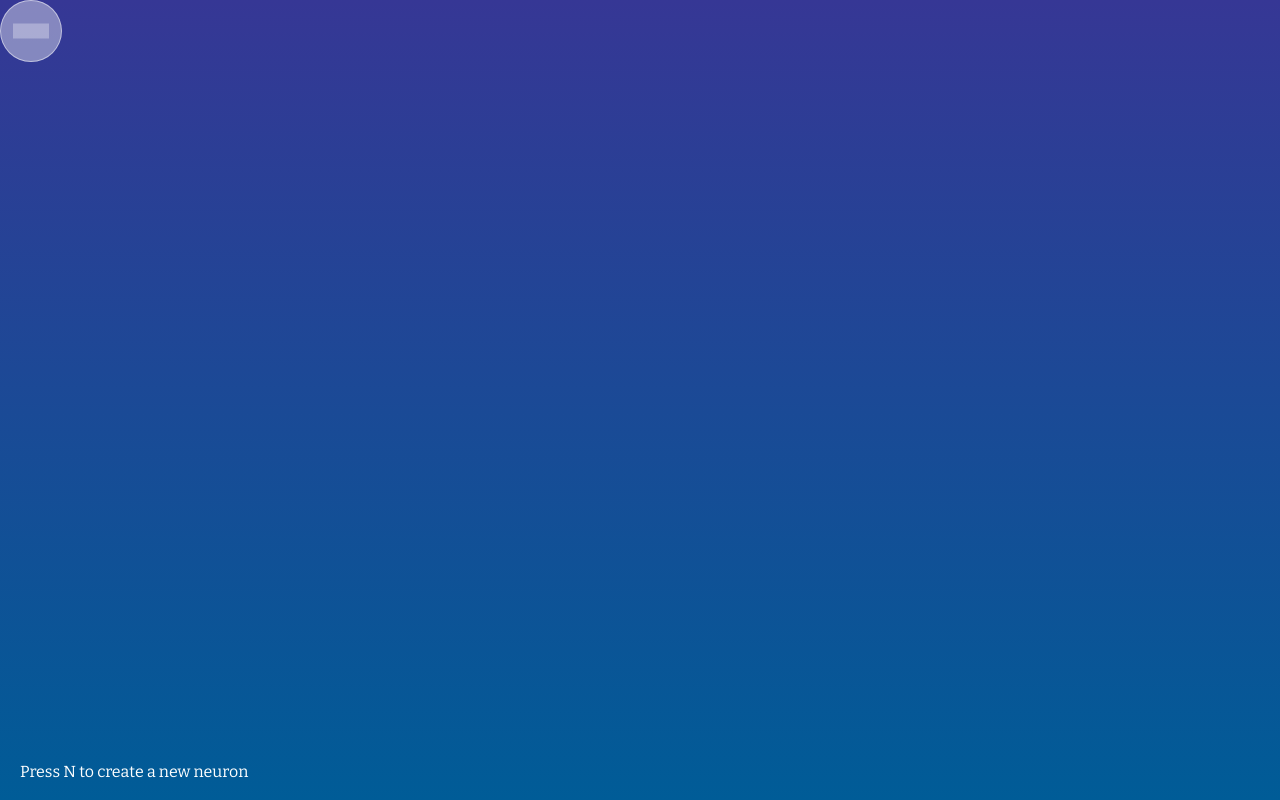
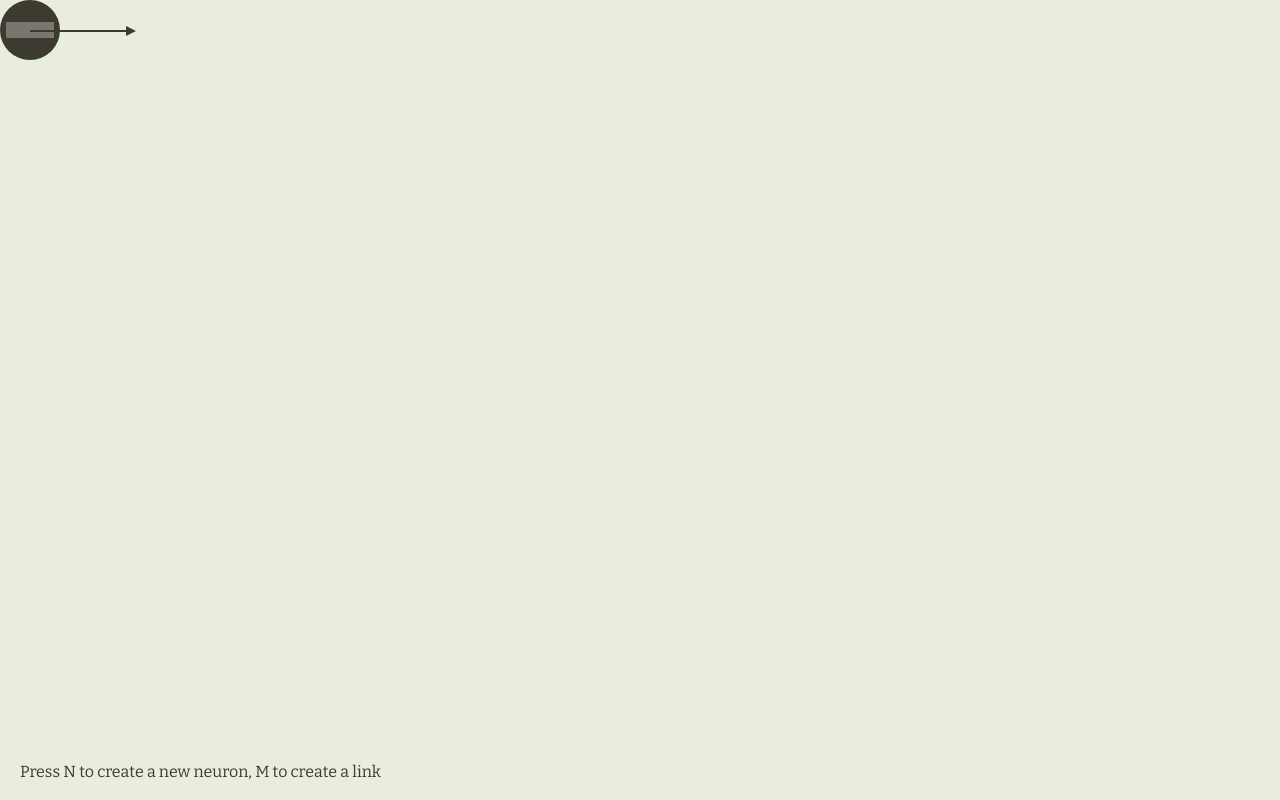
Before and after one commit to dudeofea/jsnn, a plain HTML site: page index.html in a window 1280 px wide. Drawn offline with nearby package versions, Linux system fonts and the light colour scheme.

Commit message:
changed colors, added highlight

```diff
--- a/index.html
+++ b/index.html
@@ -10,5 +10,6 @@
 	<neuron>
 		<input type="text"/>
 	</neuron>
-	<p style="position: fixed; bottom: 20px; left: 20px">Press N to create a new neuron</p>
+	<arrow></arrow>
+	<p style="position: fixed; bottom: 20px; left: 20px">Press N to create a new neuron, M to create a link</p>
 </body>
--- a/index.js
+++ b/index.js
@@ -1,26 +1,35 @@
 $(window).load(function(){
 	var cur_offset = null;
-	var cur_elem = null;
+	//start drag
 	var neuron_mousedown = function(e){
 		var elem_o = $(this).offset();
 		cur_offset = {x: elem_o.left - e.pageX, y: elem_o.top - e.pageY};
+		//set this as the current element
 		cur_elem = $(this);
+		$('neuron').removeClass('highlight');
+		cur_elem.addClass('highlight');
 	};
 	$('neuron').on('mousedown', neuron_mousedown);
+	//during drag
 	$(window).on('mousemove', function(e){
 		if(cur_offset == null || cur_elem == null){ return; }
 		var elem_o = {left: cur_offset.x + e.pageX, top: cur_offset.y + e.pageY}
 		cur_elem.offset(elem_o);
+	//end drag
 	}).on('mouseup', function(){
 		cur_offset = null;
-		cur_elem = null;
+	//keyboard events
 	}).on('keypress', function(e){
+		console.log(e.which);
 		if(e.which == 110){	//N key
 			//insert neuron, bind event
 			$('neuron').off('mousedown');
 			var elem = $('body').append('<neuron><input type="text"/></neuron>');
 			elem.offset({top: 0, left: 0});
 			$('neuron').on('mousedown', neuron_mousedown);
+		}else if(e.which == 109){	//M key
+
 		}
+	//cancel selection
 	});
 });
--- a/index.scss
+++ b/index.scss
@@ -8,8 +8,11 @@
 html,body,div,span,applet,object,iframe,h1,h2,h3,h4,h5,h6,p,blockquote,pre,a,abbr,acronym,address,big,cite,code,del,dfn,em,img,ins,kbd,q,s,samp,small,strike,strong,sub,sup,tt,var,b,u,i,center,dl,dt,dd,ol,ul,li,fieldset,form,label,legend,table,caption,tbody,tfoot,thead,tr,th,td,article,aside,canvas,details,embed,figure,figcaption,footer,header,hgroup,menu,nav,output,ruby,section,summary,time,mark,audio,video{border:0;font-size:100%;font:inherit;vertical-align:baseline;margin:0;padding:0}article,aside,details,figcaption,figure,footer,header,hgroup,menu,nav,section{display:block}body{line-height:1}ol,ul{list-style:none}blockquote,q{quotes:none}blockquote:before,blockquote:after,q:before,q:after{content:none}table{border-collapse:collapse;border-spacing:0}
 
 //Color Palette
-$blue1: #005C97;
-$blue2: #363795;
+$palette1: #3D3B30;
+$palette2: #4D5061;
+$palette3: #E9EDDE;
+$palette4: #5C80BC;
+$palette5: #E7E247;
 
 //Fonts
 @import url(https://fonts.googleapis.com/css?family=Bitter:400,700);
@@ -42,13 +45,13 @@ html, body {
 	padding: 0;
 	width: 100%;
 	height: 100%;
-	@include linear-gradient(0deg, $blue1, $blue2);
+	background: $palette3;
 	overflow: hidden;
 }
 
 p {
 	font-family: 'Bitter';
-	color: white;
+	color: $palette1;
 }
 
 //disable highlighting
@@ -59,16 +62,17 @@ p {
 
 $neuron-size: 60px;
 neuron {
+    cursor: move;
 	position: absolute;
 	display: block;
 	height: $neuron-size;
 	width: $neuron-size;
 	@include border-radius($neuron-size);
-	background: rgba(255,255,255,0.4);
-	border: 1px solid rgba(255,255,255,0.5);
+	background-color: $palette1;
+	color: $palette2;
 	text-align: center;
 	input {
-		width: 60%;
+		width: 80%;
 		margin: 0 auto;
 		padding: 0;
 		border: 0;
@@ -76,5 +80,32 @@ neuron {
 		@include transform(translate(0, -50%));
 		background: rgba(255,255,255,0.3);
 		text-align: center;
+        font-family: 'Bitter';
 	}
+    &.highlight {
+        background-color: $palette4;
+    }
 }
+
+$tip-size: 10px;
+arrow {
+    margin: 30px;
+    height: 0;
+    width: 100px;
+    border: 1px solid $palette1;
+    display: block;
+    position: relative;
+    &:after {
+        display: block;
+        content: " ";
+        position: absolute;
+        margin-top: -$tip-size+5px;
+        right: -$tip-size+5px;
+        width: 0;
+        height: 0;
+        border-top: -5px+$tip-size solid transparent;
+        border-bottom: -5px+$tip-size solid transparent;
+
+        border-left: $tip-size solid $palette1;
+    }
+}
```
Also changed, not shown: index.css, 1 other file.
